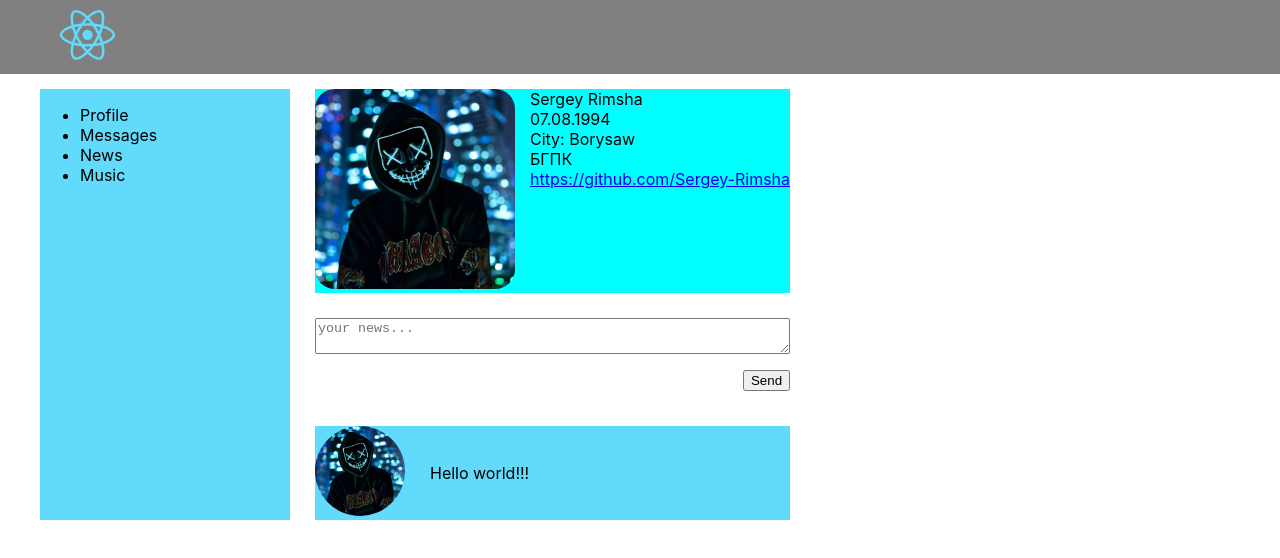
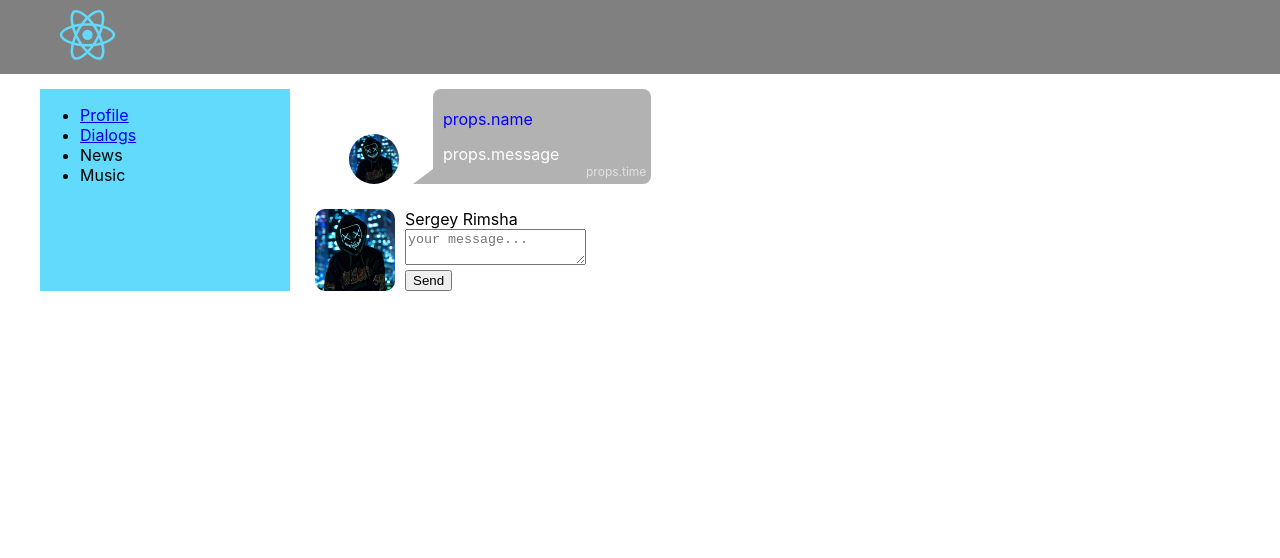
Before and after one commit to Sergey-Rimsha/SocialNetworkIncubator, a React (Create React App) app: page /dialogs in a window 1280 px wide. Shown: the top 558 px of the page. Built offline with nearby package versions, Linux system fonts and the light colour scheme.

Commit message:
lesson_work 20

```diff
--- a/package.json
+++ b/package.json
@@ -13,6 +13,7 @@
     "node-sass": "^7.0.1",
     "react": "^17.0.2",
     "react-dom": "^17.0.2",
+    "react-router-dom": "^6.2.1",
     "react-scripts": "5.0.0",
     "typescript": "^4.5.4",
     "web-vitals": "^2.1.2"
--- a/src/App.tsx
+++ b/src/App.tsx
@@ -1,24 +1,38 @@
 import React from 'react';
+
+import {
+    BrowserRouter as Router,
+    Routes,
+    Route,
+    Link
+} from "react-router-dom";
+
 // import './App.css';
 import './scss/style.scss';
 
-import Header from "./components/Header/Header";
-import Sidebar from "./components/Sidebar/Sidebar";
-import Profile from "./components/Profile/Profile";
+import {Header} from "./components/Header/Header";
+import {Sidebar} from "./components/Sidebar/Sidebar";
+import {Profile} from "./components/Profile/Profile";
+import {Dialogs} from "./components/Dialogs/Dialogs";
 
 const App = () => {
   return (
+      <Router>
           <div className="App">
               <Header />
               <div className="page">
                   <div className="container">
                       <Sidebar />
                       <div className="content">
-                      <Profile />
+                          <Routes>
+                              <Route path={`/profile`} element={<Profile />}/>
+                              <Route path={`/dialogs`} element={<Dialogs />}/>
+                          </Routes>
                       </div>
                   </div>
               </div>
           </div>
+      </Router>
   );
 }
 
--- /dev/null
+++ b/src/components/Dialogs/Dialogs.tsx
@@ -0,0 +1,38 @@
+import React from "react";
+import UserImg from "../../img/ava_default.jpg";
+
+export function Dialogs() {
+	return (
+		<div className="dialogs">
+			<div className="message" >
+				<div className="imgWrap">
+					<img className="messageImg" src={UserImg} alt="user_img"/>
+				</div>
+				<div className="messageWrap">
+					<div className="userName">
+						{`props.name`}
+					</div>
+					<div className="userTxt">
+						{`props.message`}
+					</div>
+					<div className="messageTime">
+						{`props.time`}
+					</div>
+				</div>
+			</div>
+			<div className="new-messages">
+				<img src={UserImg} alt="user_img"/>
+				<div className="dialogs__box">
+					<div className="dialogs__user-name">
+						Sergey Rimsha
+					</div>
+					<textarea name="dialogs-message" placeholder="your message..." >
+				</textarea>
+					<div className="dialogs__btn">
+						<button>Send</button>
+					</div>
+				</div>
+			</div>
+		</div>
+	)
+}
--- a/src/components/Header/Header.tsx
+++ b/src/components/Header/Header.tsx
@@ -1,7 +1,7 @@
 import React from "react";
 import logo from "../../img/logo.svg";
 
-const Header = () => {
+export function Header() {
 
 	return (
 		<header className="header">
--- a/src/components/Profile/Post.tsx
+++ b/src/components/Profile/Post.tsx
@@ -7,7 +7,7 @@ const Post = () => {
 	return (
 		<div className="posts">
 			<div className="new-post">
-				<textarea name="new-post" id="#" placeholder="your news..." >
+				<textarea name="new-post" placeholder="your news..." >
 				</textarea>
 				<div className="new-post__btn">
 					<button>Send</button>
--- a/src/components/Profile/Profile.tsx
+++ b/src/components/Profile/Profile.tsx
@@ -2,7 +2,7 @@ import React from "react";
 import UserImg from "../../img/ava_default.jpg";
 import Post from "./Post";
 
-const Profile = () => {
+export function Profile() {
 
 	return (
 		<section className="profile">
@@ -32,5 +32,3 @@ const Profile = () => {
 		</section>
 	)
 }
-
-export default Profile
--- a/src/components/Sidebar/Sidebar.tsx
+++ b/src/components/Sidebar/Sidebar.tsx
@@ -1,14 +1,24 @@
 import React from "react";
+import {
+	BrowserRouter as Router,
+	Routes,
+	Route,
+	Link
+} from "react-router-dom";
 
-const Sidebar = () => {
+export  function Sidebar() {
 
 	return (
 		<>
 			<section className="sidebar">
 				<nav className="menu">
 					<ul className="menu__wrap">
-						<li className="menu__item">Profile</li>
-						<li className="menu__item">Messages</li>
+						<li className="menu__item">
+							<Link to={`/profile`}>Profile</Link>
+						</li>
+						<li className="menu__item">
+							<Link to={`/dialogs`}>Dialogs</Link>
+						</li>
 						<li className="menu__item">News</li>
 						<li className="menu__item">Music</li>
 					</ul>
@@ -17,5 +27,3 @@ const Sidebar = () => {
 		</>
 	)
 }
-
-export default Sidebar;
--- a/src/scss/style.scss
+++ b/src/scss/style.scss
@@ -75,3 +75,83 @@
 		}
 	}
 }
+
+//для компонетны Dialogs
+
+.dialogs {
+	//display: flex;
+	align-items: center;
+
+	.new-messages {
+		display: flex;
+		margin-top: 25px;
+
+		& img {
+			width: 80px;
+			border-radius: 10px;
+			margin-right: 10px;
+		}
+	}
+
+
+
+
+
+	.message {
+		display: flex;
+		max-width: 450px;
+		align-items: end;
+
+	}
+
+	.message .imgWrap {
+		display: flex;
+		width: 200px;
+
+	}
+
+	.message .imgWrap img {
+		margin: 0 auto;
+		width: 50px;
+		height: 50px;
+		border-radius: 100%;
+
+	}
+
+	.message .messageWrap {
+		border-radius: 8px 8px 8px 0;
+		background-color: rgba(0,0,0, .3);
+		width: 100%;
+		position: relative;
+		padding: 20px 10px;
+	}
+
+	.message .messageWrap:after {
+		content: '';
+		position: absolute;
+		left: -20px;
+		bottom: 0;
+		border-bottom: 15px solid rgba(0,0,0, .3);
+		border-left: 20px solid transparent;
+
+	}
+
+	.message .messageWrap .userName {
+		color: blue;
+	}
+
+	.message .messageWrap .userTxt {
+		color: white;
+		margin-top: 15px;
+	}
+
+	.message .messageWrap .messageTime {
+		position: absolute;
+		font-size: 12px;
+		bottom: 5px;
+		right: 5px;
+		color: rgba(255,255,255,.6);
+	}
+
+
+}
```
Also changed, not shown: 1 other file (tests, documents, lock files or other folders). Lines whose indentation alone changed are shown as unchanged.
